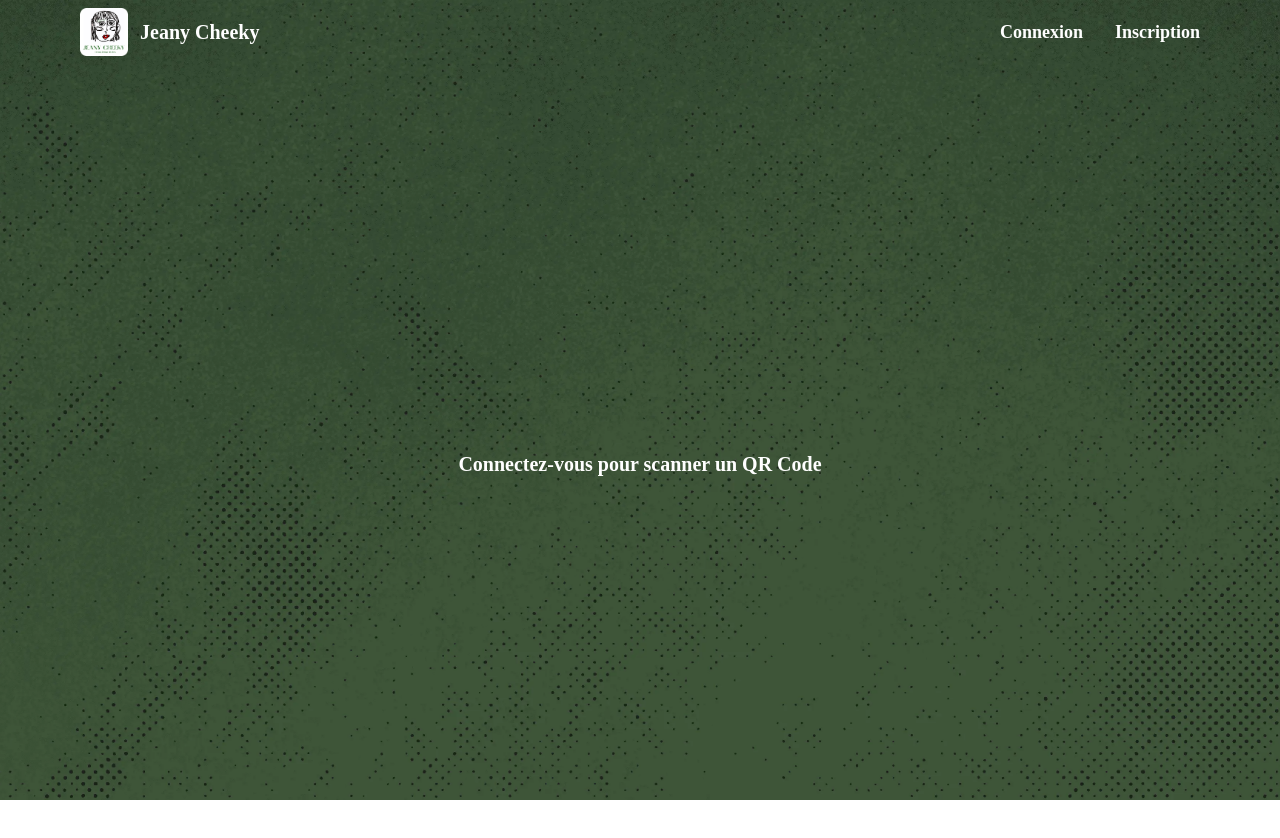
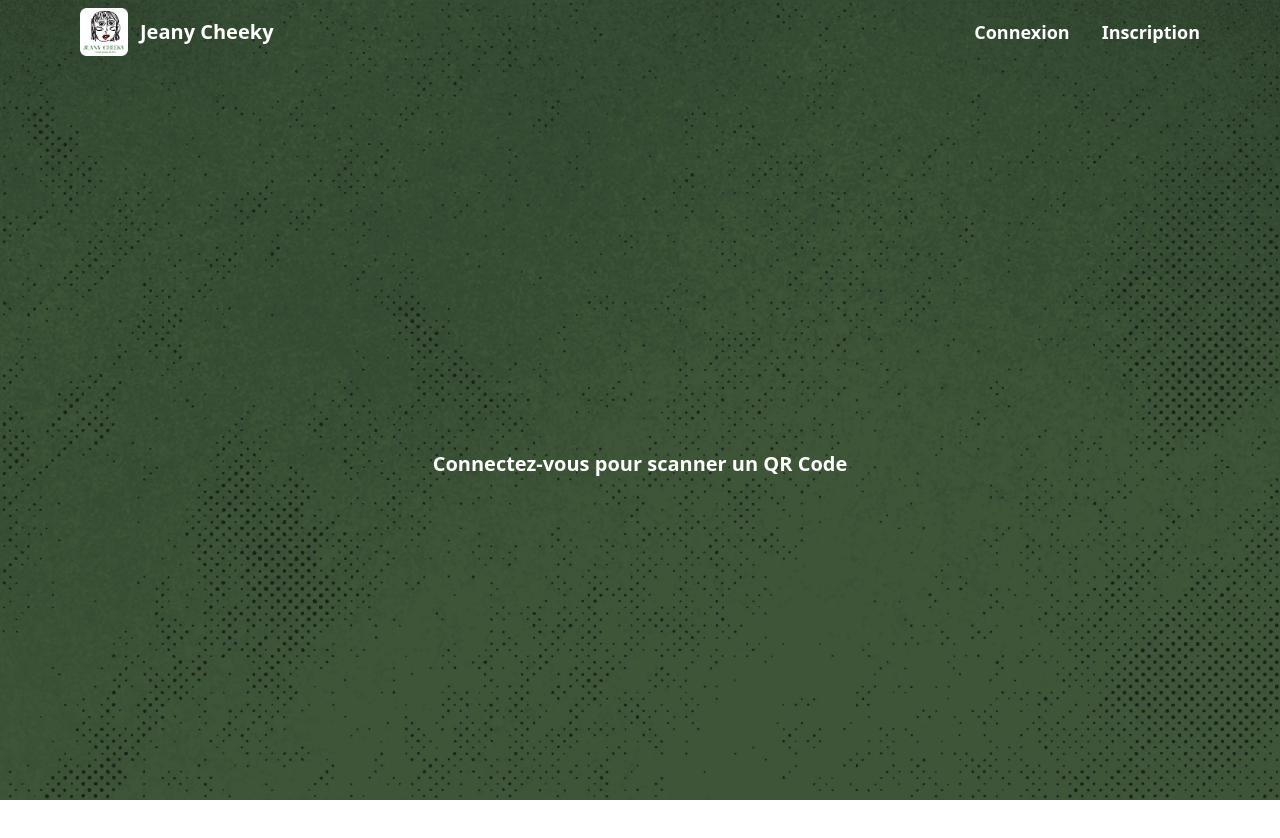
Before and after one commit to raphplt/jeany-cheeky, a Next.js app: page / in a window 1280 px wide. Shown: the top 838 px of the page. Built offline with nearby package versions, Linux system fonts and the light colour scheme; no server answers.

Commit message:
refactor: Remove unused font family configuration in tailwind.config.ts

```diff
--- a/tailwind.config.ts
+++ b/tailwind.config.ts
@@ -17,9 +17,6 @@ const config: Config = {
 				dark: "#271616",
 				tomate: "#EB5A47",
 			},
-			fontFamily: {
-				sans: ['"Times New Roman"', "serif"],
-			},
 		},
 	},
 	plugins: [],
```
